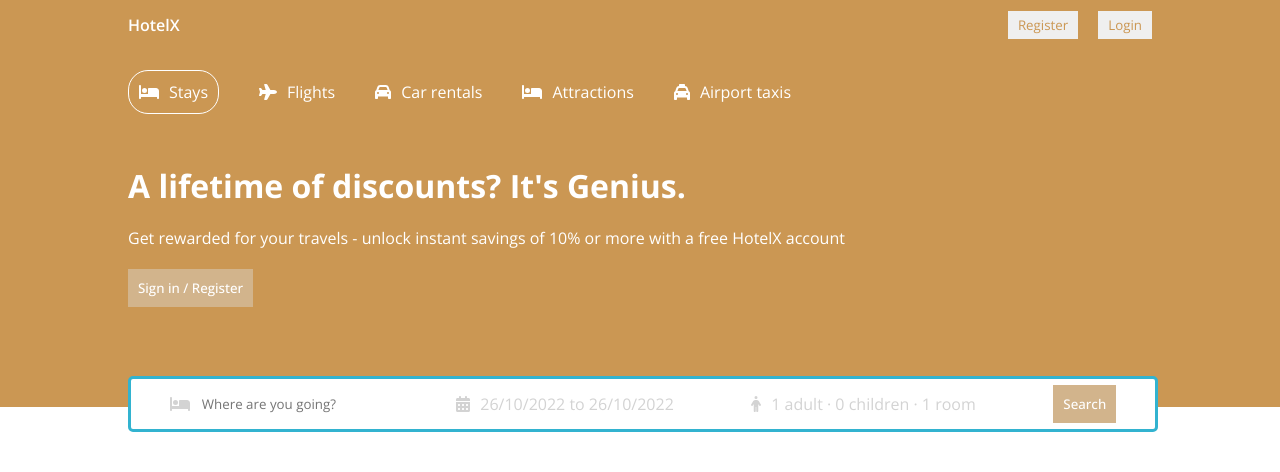
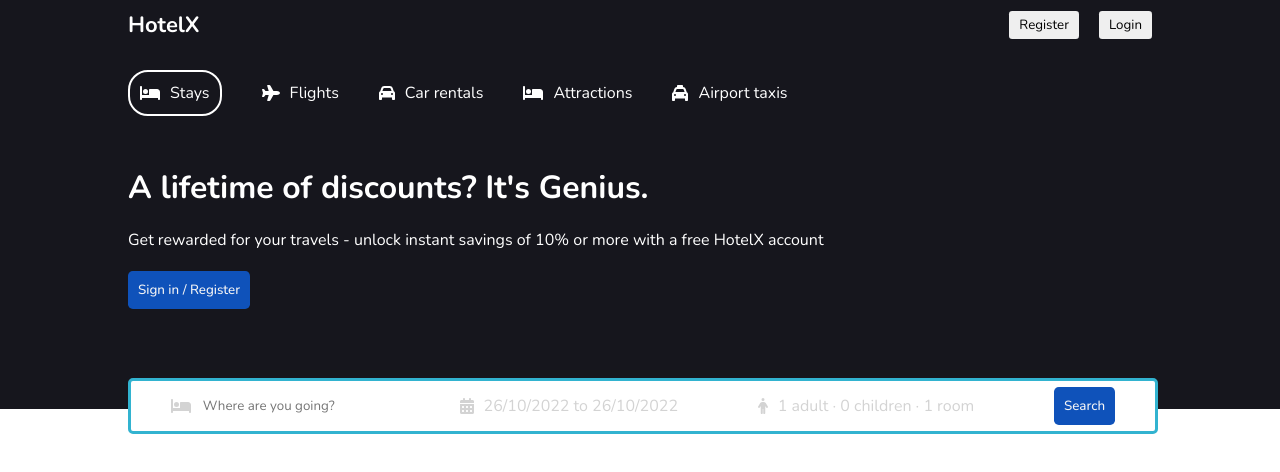
Before and after one commit to ArcxSx/Hotel-Reservation-WebApp, a React (Create React App) app: page / in a window 1280 px wide. Shown: the top 472 px of the page. Built offline with nearby package versions, Linux system fonts and the light colour scheme.

Commit message:
Made some css changes

```diff
--- a/public/index.html
+++ b/public/index.html
@@ -7,13 +7,12 @@
       name="description"
       content="Web site created using create-react-app"
     />
-    <link
-      href="https://fonts.googleapis.com/css2?family=Open+Sans:wght@300;400;500;600;700;800&display=swap"
-      rel="stylesheet"
-    />
+    <link rel="preconnect" href="https://fonts.googleapis.com">
+<link rel="preconnect" href="https://fonts.gstatic.com" crossorigin>
+<link href="https://fonts.googleapis.com/css2?family=Nunito:ital,wght@0,200;0,300;0,400;0,500;0,600;0,700;1,200;1,300;1,400;1,500;1,600;1,700&display=swap" rel="stylesheet">
     <style>
       * {
-        font-family: "Open Sans", sans-serif;
+        font-family: 'Nunito', sans-serif;
         margin: 0;
       }
     </style>
--- a/src/components/header/header.css
+++ b/src/components/header/header.css
@@ -1,5 +1,5 @@
 .header{
-    background-color: rgb(203, 151, 83);
+    background-color: #16161d;
     color: white;
     display: flex;
     justify-content: center;
@@ -21,7 +21,7 @@
     gap: 10px;
 }
 .headerListItem.active{
-    border: 1px solid white;
+    border: 2px solid white;
     padding: 10px;
     border-radius: 20px;
 }
@@ -29,12 +29,14 @@
     margin: 20px 0px;
 }
 .headerBtn{
-    background-color: tan;
-    color: white;
+    background-color: #0f52ba;
+    color: whitesmoke;
+    border-radius: 0.2rem;
     font-weight: 500;
     border: none;
     padding: 10px;
     cursor: pointer;
+    border-radius: 0.3rem;
 }
 .headerSearch{
     height: 30px;
--- a/src/components/navbar/navbar.css
+++ b/src/components/navbar/navbar.css
@@ -1,6 +1,6 @@
-.navbar{
+.navbar {
     height: 50px;
-    background-color: rgb(203, 151, 83);
+    background-color: #16161d;
     display: flex;
     justify-content: center;
 }
@@ -13,12 +13,13 @@
     justify-content: space-between;
 }
 .logo{
-    font-weight: 600;
+    font-weight: 700;
+    font-size: 22px;
 }
-.navButton{
+.navButton {
     margin-left: 20px;
     border: none;
+    cursor: pointer;
     padding: 5px 10px;
-    cursor: pointer;
-    color: rgb(203, 151, 83);
+    border-radius: 0.2rem;
 }
```
Also changed, not shown: 1 other file (tests, documents, lock files or other folders).
